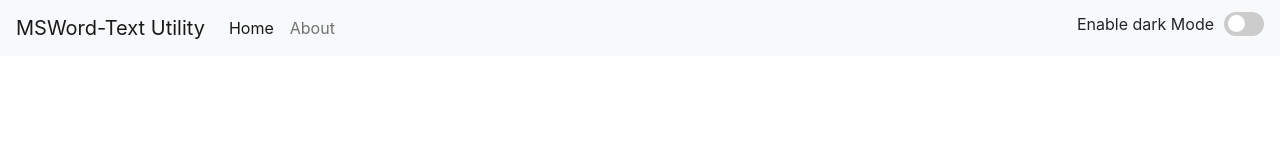
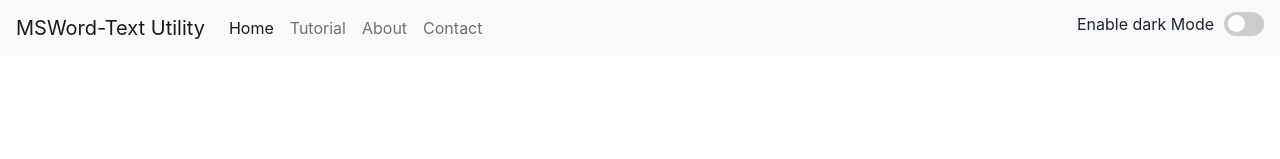
Before and after one commit to webdevFaizan/msWord-textUtils, a React (Create React App) app: page / in a window 1280 px wide. Shown: the top 159 px of the page. Built offline with nearby package versions, Linux system fonts and the light colour scheme.

Commit message:
Contact Page v1.0 created and working on Tutorial Page

```diff
--- a/package.json
+++ b/package.json
@@ -13,7 +13,7 @@
     "web-vitals": "^2.1.4"
   },
   "scripts": {
-    "start": "serve",
+    "start": "react-scripts start",
     "build": "react-scripts build",
     "test": "react-scripts test",
     "eject": "react-scripts eject"
--- a/src/App.js
+++ b/src/App.js
@@ -5,6 +5,10 @@ import Alert from './Components/Alert';
 import Navbar from './Components/Navbar';
 import TextForm from './Components/TextForm';
 import About from './Components/About';
+import Contact from './Components/Contact';
+import Tutorial from './Components/Tutorial';
+
+
 import {
   BrowserRouter as Router,
   Routes,
@@ -64,7 +68,9 @@ function App() {
           <div className="container my-3">
           <Routes>
               <Route exact path="/" element={<TextForm color={colorOfEveryElement} showAlert={showAlert}/>}/>
+              <Route exact path="/tutorial" element={<Tutorial color={colorOfEveryElement}/>}/>
               <Route exact path="/about" element={<About color={colorOfEveryElement}/>}/>
+              <Route exact path="/contact" element={<Contact color={colorOfEveryElement}/>}/>
           </Routes>
           </div>
       </Router>
--- a/src/Components/Navbar.js
+++ b/src/Components/Navbar.js
@@ -4,6 +4,7 @@ import { Link } from 'react-router-dom';
 import './navbar.css';
 
 export default function Navbar(props) {
+    // Class has to be replaced by class name.
   return (
     <div>
         <nav className={`navbar navbar-expand-lg navbar-${props.mode} bg-${props.mode}`}>
@@ -18,7 +19,13 @@ export default function Navbar(props) {
                     <Link className="nav-link" to="/">Home <span className="sr-only">(current)</span></Link>
                 </li>
                 <li className="nav-item">
+                    <Link className="nav-link" to="/tutorial">Tutorial</Link>
+                </li>
+                <li className="nav-item">
                     <Link className="nav-link" to="/about">About</Link>
+                </li>
+                <li className="nav-item">
+                    <Link className="nav-link" to="/contact">Contact</Link>
                 </li>
                 </ul>
                 {/* <form className="form-inline my-2 my-lg-0">
@@ -30,6 +37,7 @@ export default function Navbar(props) {
                 <p> Enable {`${props.mode==='light'?'dark':'light'}`} Mode</p>
                     <label className="switch">
                     <input type="checkbox" onClick={props.onChange}/>
+                    {/* Here the input tag does not have an ending tag, so we will have to add an ending tag. */}
                     <span className="slider round"></span>
                     </label>
                 </div>
```
